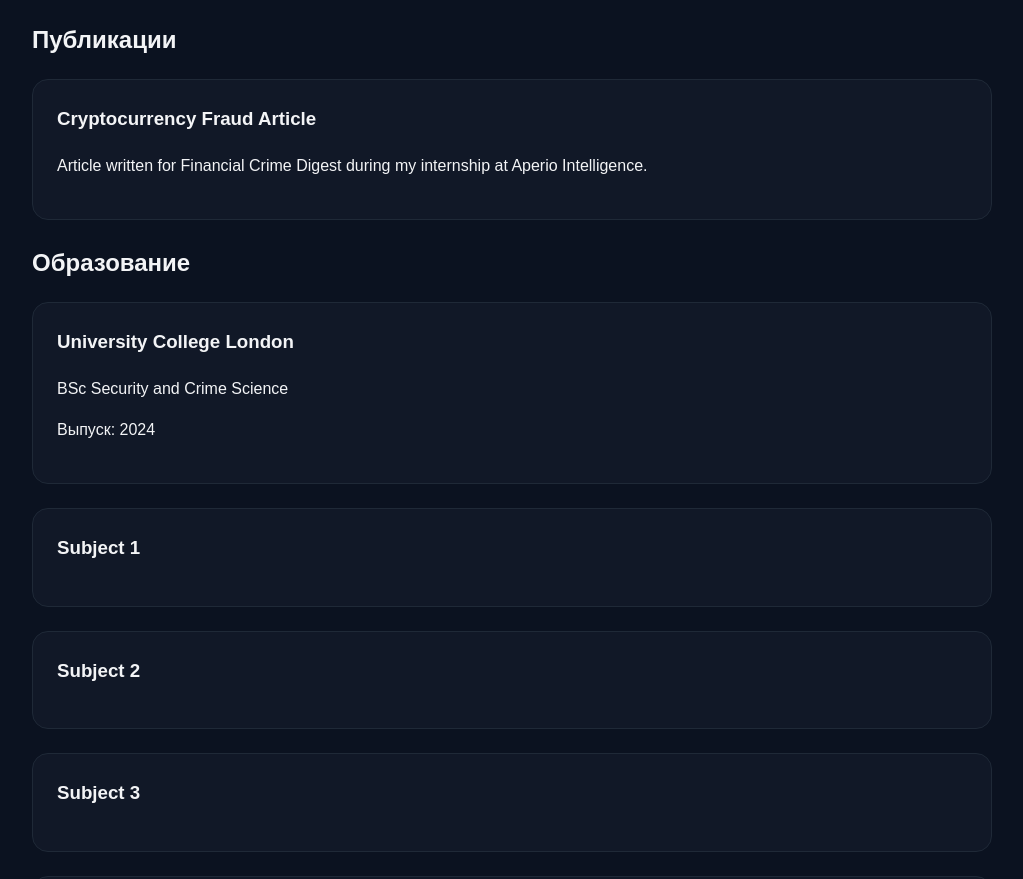
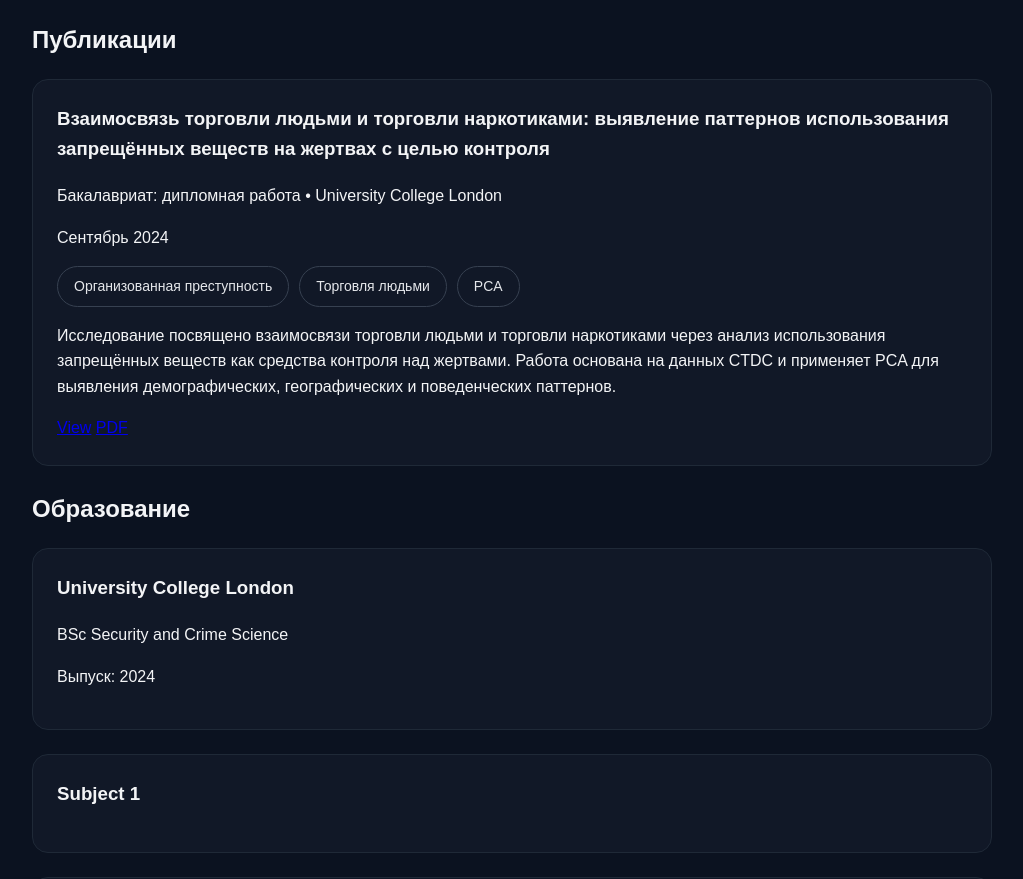
Before and after one commit to shtypel/portfolio, a plain HTML site: page index.html in a window 1280 px wide. Shown: the part 1226-2105 px from the top of the page, without its empty margins (128-1151 px from the left). Drawn offline with Linux system fonts and the light colour scheme.

Commit message:
Update index.html

```diff
--- a/index.html
+++ b/index.html
@@ -69,9 +69,28 @@
     <section class="publications">
       <h2>Публикации</h2>
 
-      <div class="card">
-        <h3>Cryptocurrency Fraud Article</h3>
-        <p>Article written for Financial Crime Digest during my internship at Aperio Intelligence.</p>
+      <div class="publication-grid">
+        <div class="card publication-card">
+          <h3>Взаимосвязь торговли людьми и торговли наркотиками: выявление паттернов использования запрещённых веществ на жертвах с целью контроля</h3>
+
+          <p class="publication-meta">Бакалавриат: дипломная работа • University College London</p>
+          <p class="publication-date">Сентябрь 2024</p>
+
+          <div class="tags">
+            <span>Организованная преступность</span>
+            <span>Торговля людьми</span>
+            <span>PCA</span>
+          </div>
+
+          <p class="publication-description">
+            Исследование посвящено взаимосвязи торговли людьми и торговли наркотиками через анализ использования запрещённых веществ как средства контроля над жертвами. Работа основана на данных CTDC и применяет PCA для выявления демографических, географических и поведенческих паттернов.
+          </p>
+
+          <div class="publication-links">
+            <a href="BSc Dissertation.pdf" target="_blank" class="btn-link">View</a>
+            <a href="BSc Dissertation.pdf" target="_blank" class="btn-link">PDF</a>
+          </div>
+        </div>
       </div>
     </section>
 
```
